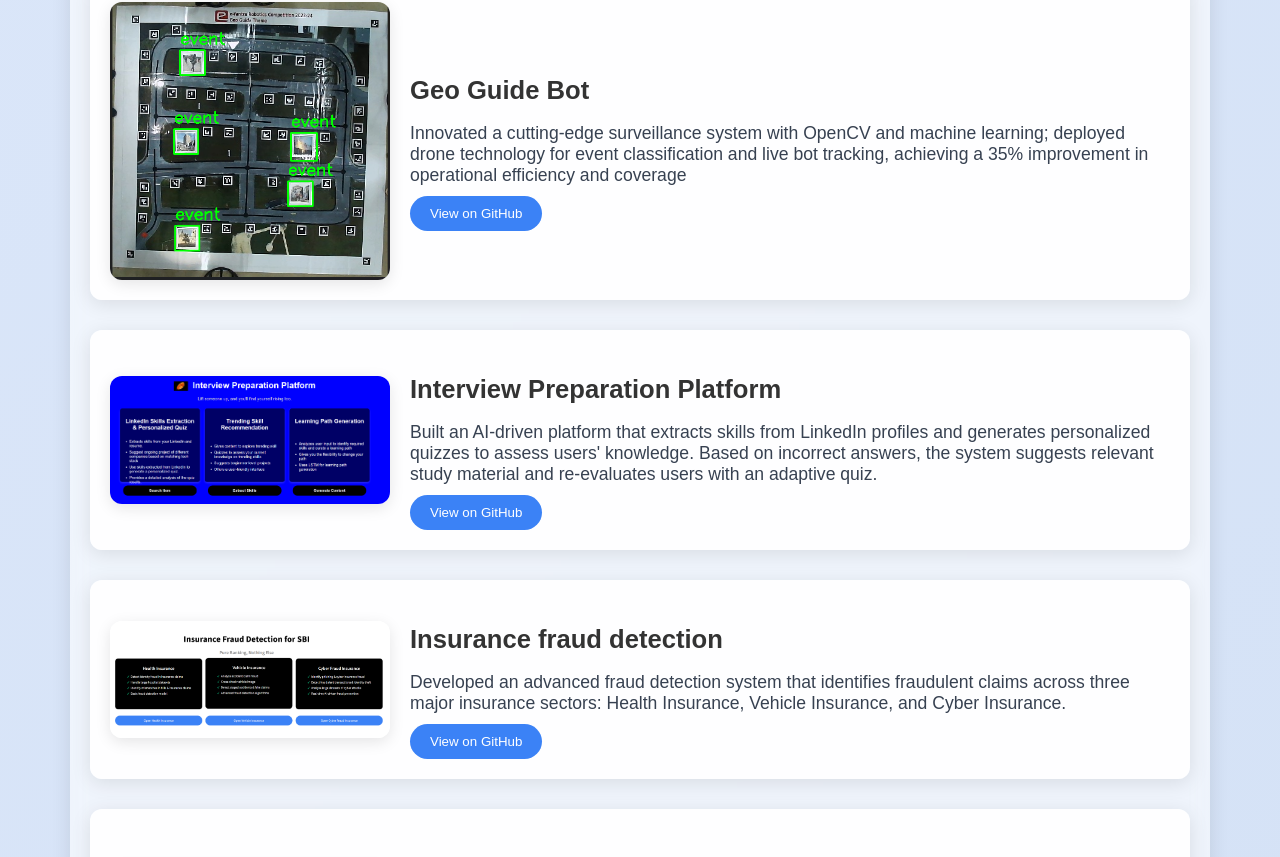
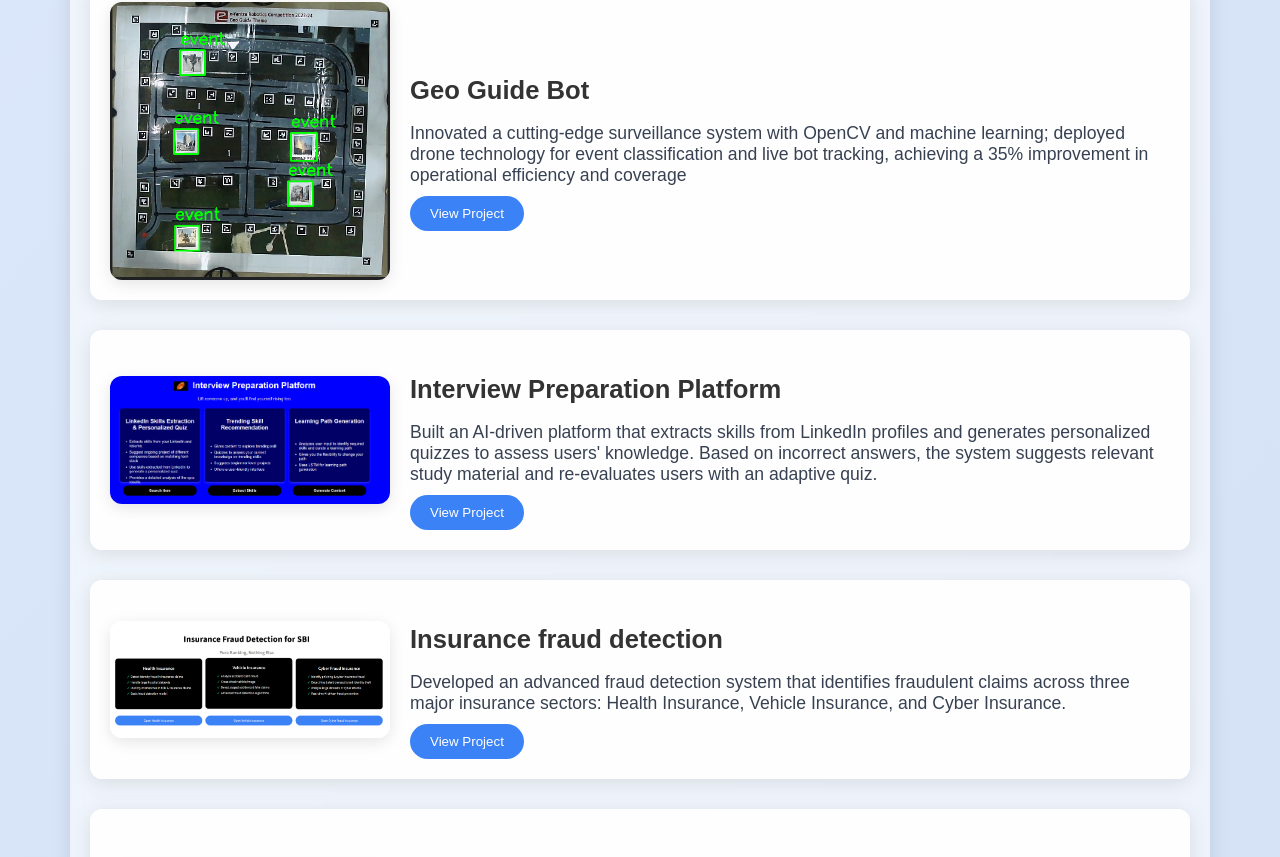
Before and after one commit to aayush93407/portfolio, a React (Create React App) app: page / in a window 1280 px wide. Shown: the part 3032-3889 px from the top of the page. Built offline with nearby package versions, Linux system fonts and the light colour scheme.

Commit message:
Update Projects.js

```diff
--- a/src/components/Projects.js
+++ b/src/components/Projects.js
@@ -18,13 +18,13 @@ const projects = [
     title: "Insurance fraud detection",
     image: "/images/insurance.png",
     description: "Developed an advanced fraud detection system that identifies fraudulent claims across three major insurance sectors: Health Insurance, Vehicle Insurance, and Cyber Insurance.",
-    github: "https://github.com/aayush93407/insurance_fraud"
+    github: "https://front-end-chi-lemon.vercel.app/"
   },
   {
     title: "Resource Sharing Platform",
     image: "/images/resource.png",
     description: "Developed an AI-driven platform that automates skill extraction, project matching, talent recommendation, and lost item recovery using Generative AI and ML. Implemented NLP models to extract skills from LinkedIn and resumes, computer vision for lost item identification, and NLG for automated documentation.",
-    github: "https://github.com/aayush93407/resource_sharing"
+    github: "https://first-page-latest.vercel.app/"
   }
 ];
 
@@ -73,7 +73,7 @@ const Projects = () => (
             <p style={{ fontSize: "1.1rem", marginBottom: "10px" }}>{project.description}</p>
             <a href={project.github} target="_blank" rel="noreferrer">
               <motion.button whileHover={{ scale: 1.05 }} whileTap={{ scale: 0.95 }}>
-                View on GitHub
+                View Project
               </motion.button>
             </a>
           </div>
```
